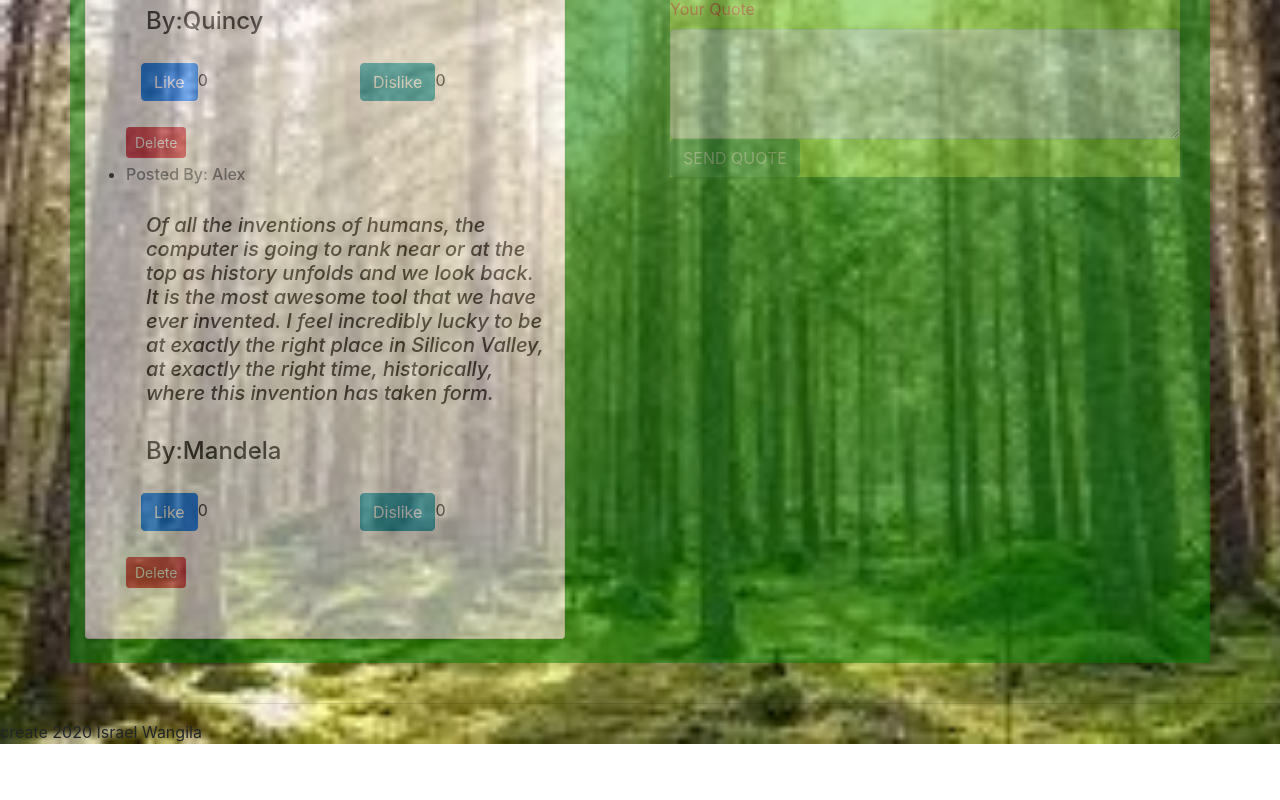
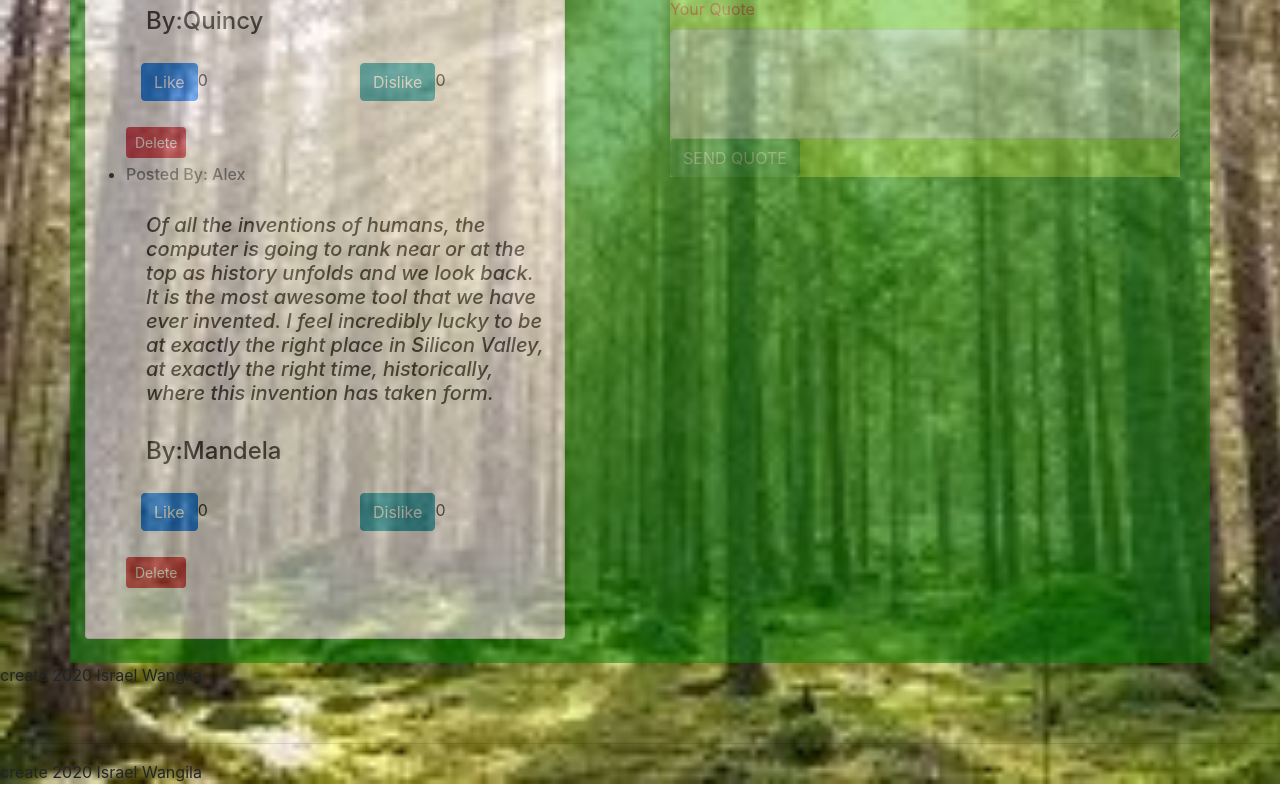
Before and after one commit to israelwangila/quote-app, an Angular app: page / in a window 1280 px wide. Shown: the part 318-1118 px from the top of the page. Before the commit the page ends 1078 px from the top, so only its background shows below. Built offline with nearby package versions, Linux system fonts and the light colour scheme.

Commit message:
adding footer

```diff
--- a/src/app/app.component.html
+++ b/src/app/app.component.html
@@ -5,7 +5,7 @@
   <meta name="viewport" content="width=device-width, initial-scale=1.0">
   <meta http-equiv="X-UA-Compatible" content="ie=edge">
   <script src="https://cdnjs.cloudflare.com/ajax/libs/angular.js/1.5.8/angular.min.js"></script>
-  <title>Quotes Arena</title>
+  <title>Quotes Lab</title>
 </head>
 <body>
   <nav class="navbar navbar-expand-lg navbar-light fixed-top mynav" class="navbar navbar-light" style="background-color: #e3f2fd;">
--- a/src/app/quote/quote.component.html
+++ b/src/app/quote/quote.component.html
@@ -39,3 +39,6 @@
     </div>
 
   </div>
+  <footer>
+    <p>create 2020 Israel Wangila</p>
+  </footer>
```
